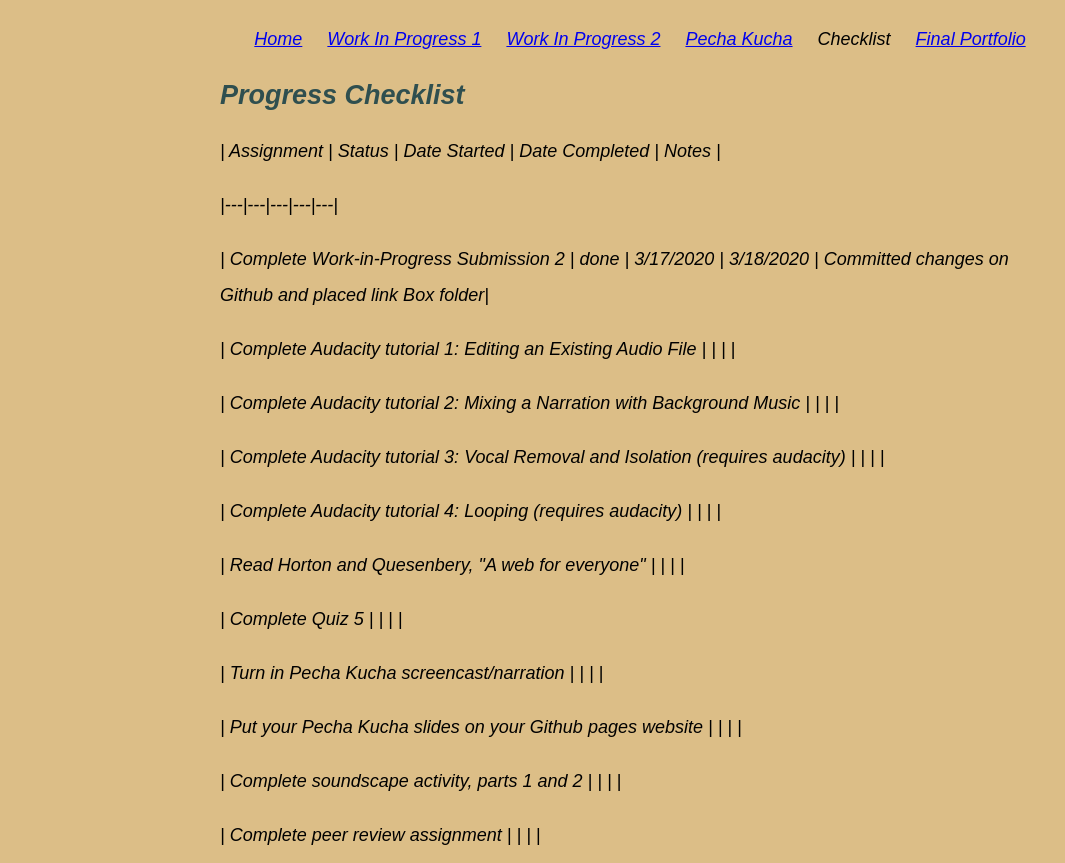
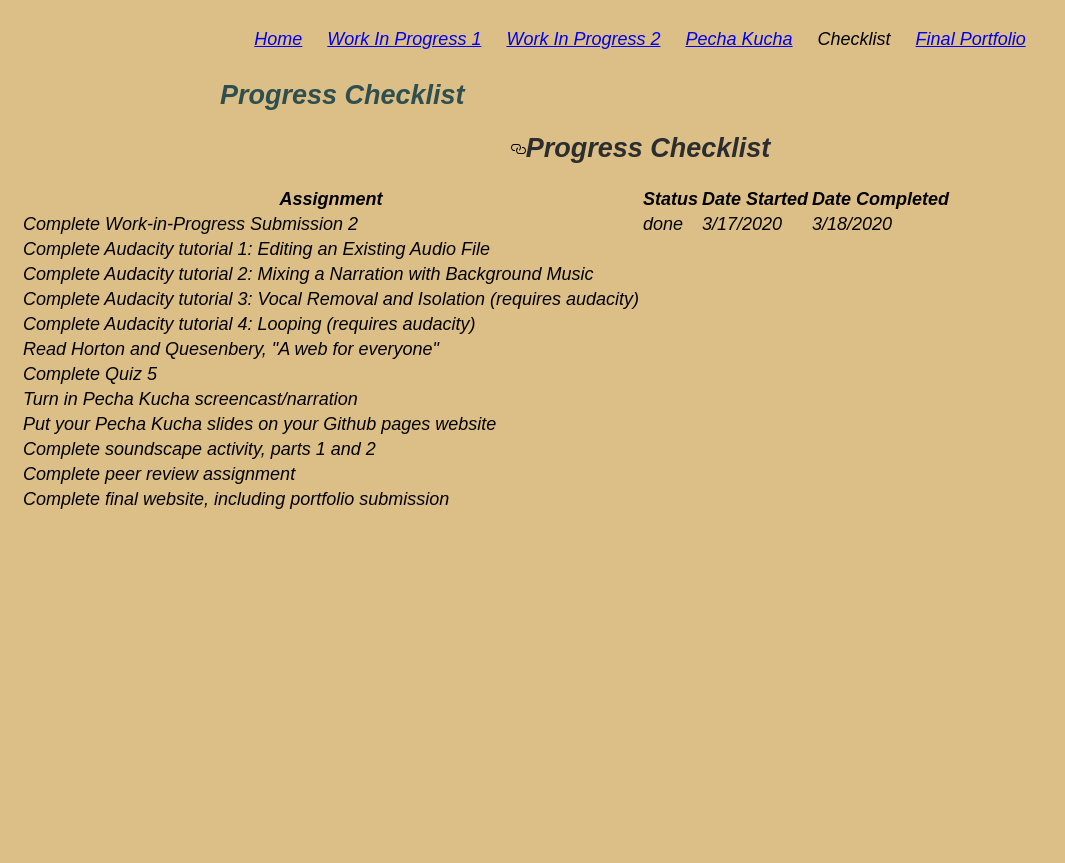
Before and after one commit to ALee55/ALee55.github.io, a plain HTML site: page checklist/index.html in a window 1280 px wide. Shown: the part 89-952 px from the top of the page, without its empty margins (0-1065 px from the left). After the commit the page ends 800 px from the top, so only its background shows below. Drawn offline with Linux system fonts and the light colour scheme.

Commit message:
Update index.html

```diff
--- a/checklist/index.html
+++ b/checklist/index.html
@@ -17,24 +17,10 @@
       </nav>
       <main>
         <h2>Progress Checklist</h2>
-        <p>| Assignment | Status | Date Started | Date Completed | Notes |</p>
-        <p>|---|---|---|---|---|</p>
-        <p>| Complete Work-in-Progress Submission 2 | done | 3/17/2020 | 3/18/2020 | Committed changes on Github and placed link Box folder|</p>
-        <p>| Complete Audacity tutorial 1: Editing an Existing Audio File | | | |</p>
-        <p>| Complete Audacity tutorial 2: Mixing a Narration with Background Music  | | | |</p>
-        <p>| Complete Audacity tutorial 3: Vocal Removal and Isolation (requires audacity) | | | |</p>
-        <p>| Complete Audacity tutorial 4: Looping (requires audacity) | | | |</p>
-        <p>| Read Horton and Quesenbery, "A web for everyone" | | | |</p>
-        <p>| Complete Quiz 5 | | | |</p>
-        <p>| Turn in Pecha Kucha screencast/narration | | | |</p>
-        <p>| Put your Pecha Kucha slides on your Github pages website | | | |</p>
-        <p>| Complete soundscape activity, parts 1 and 2  | | | |</p>
-        <p>| Complete peer review assignment | | | |</p>
-        <p>| Complete final website, including portfolio submission  | | | |</p>
+        <p></p>
 
           <div id="readme" class="Box-body readme blob js-code-block-container px-5">
     <article class="markdown-body entry-content" itemprop="text"><h1><a id="user-content-progress-checklist" class="anchor" aria-hidden="true" href="#progress-checklist"><svg class="octicon octicon-link" viewBox="0 0 16 16" version="1.1" width="16" height="16" aria-hidden="true"><path fill-rule="evenodd" d="M4 9h1v1H4c-1.5 0-3-1.69-3-3.5S2.55 3 4 3h4c1.45 0 3 1.69 3 3.5 0 1.41-.91 2.72-2 3.25V8.59c.58-.45 1-1.27 1-2.09C10 5.22 8.98 4 8 4H4c-.98 0-2 1.22-2 2.5S3 9 4 9zm9-3h-1v1h1c1 0 2 1.22 2 2.5S13.98 12 13 12H9c-.98 0-2-1.22-2-2.5 0-.83.42-1.64 1-2.09V6.25c-1.09.53-2 1.84-2 3.25C6 11.31 7.55 13 9 13h4c1.45 0 3-1.69 3-3.5S14.5 6 13 6z"></path></svg></a>Progress Checklist</h1>
-<p>Please make a page on your github pages site for your checklist. Please use the following template:</p>
 <table>
 <thead>
 <tr>
@@ -121,7 +107,6 @@
 </table>
 </article>
   </div>
-
     </div>
 
       </main>
```
